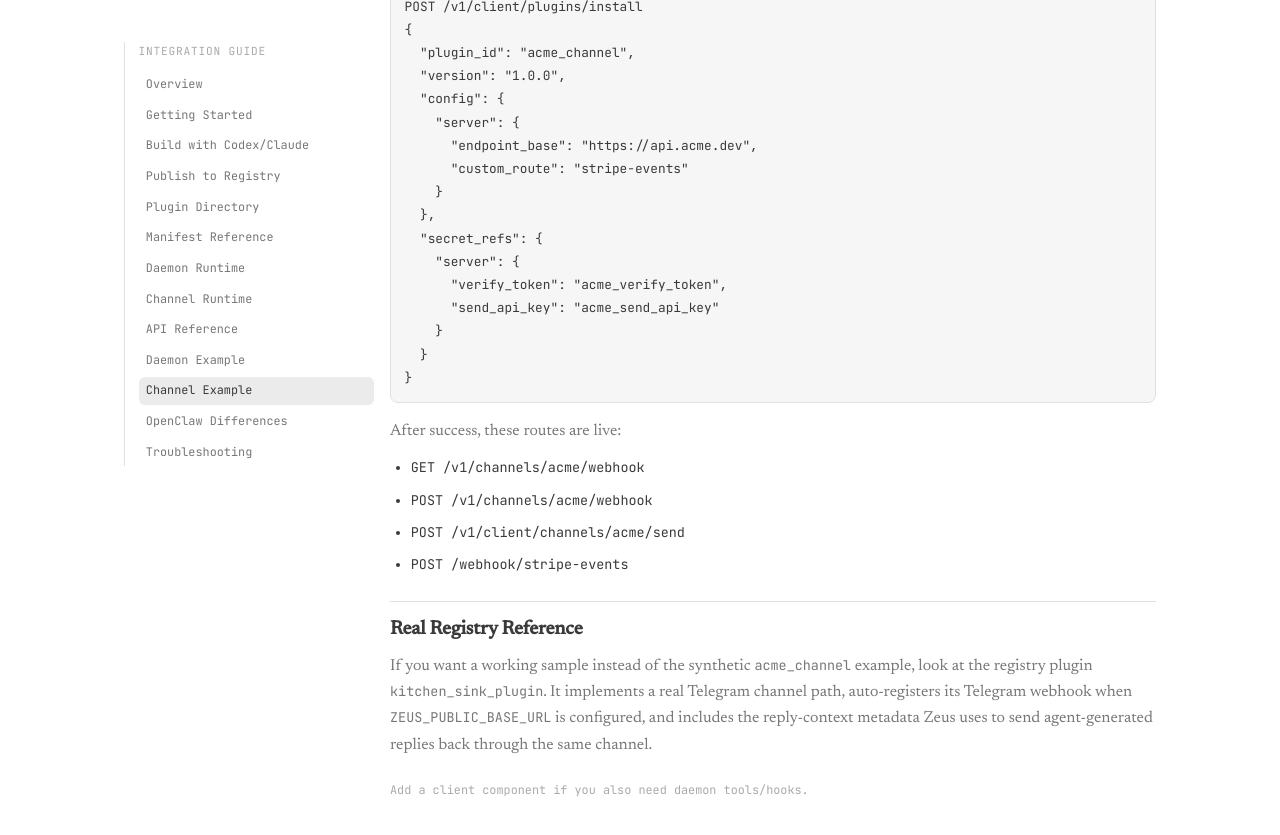
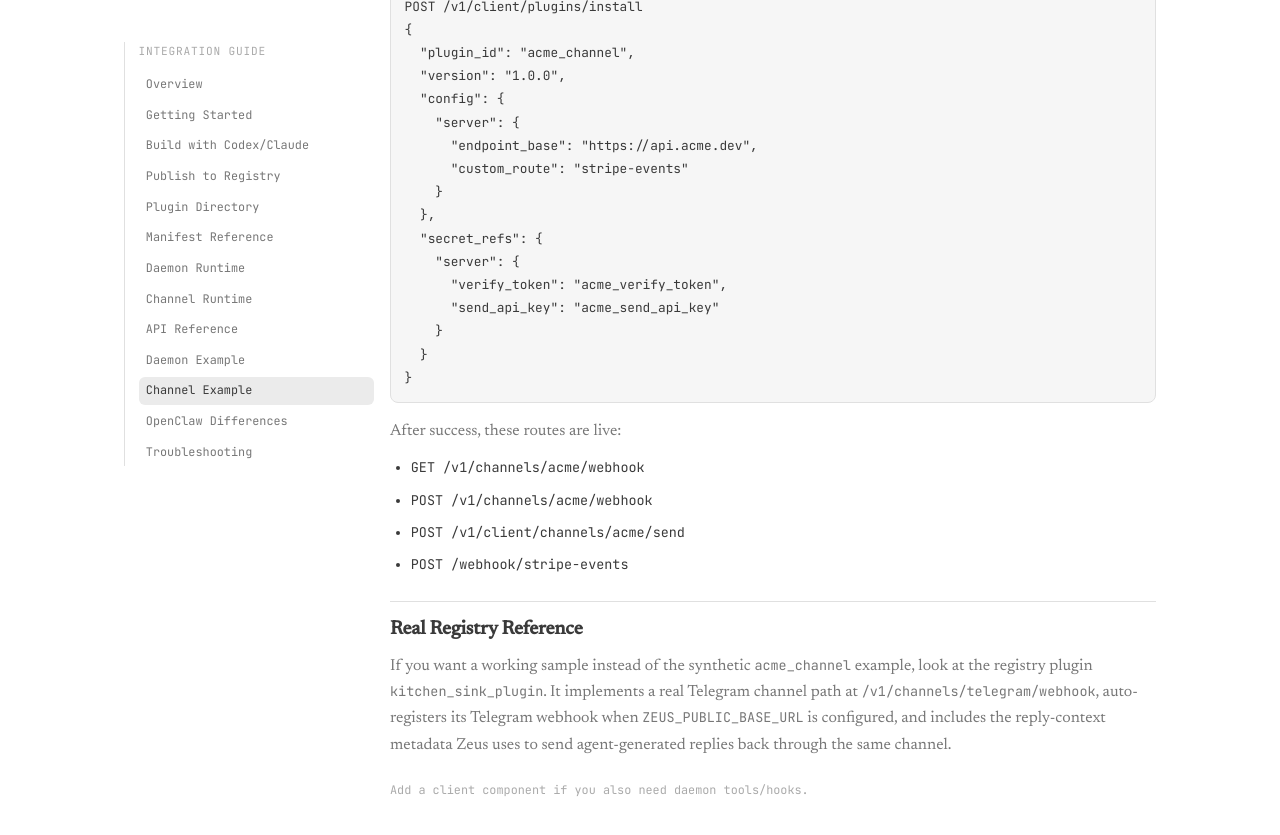
Before and after one commit to arslnb/arslnb.com, a Jekyll site: the page built from zeus/docs/examples-channel-plugin.html, in a window 1280 px wide and 900 px high, scrolled down 3259 px. Shown: the top 835 px of the window. Built offline with Jekyll 4.4.1, drawn with Linux system fonts in a browser that asks for light colours; some of the changed text lies outside the part shown.

Commit message:
docs: update channel plugin telegram reference

```diff
--- a/zeus/docs/channel-plugins.html
+++ b/zeus/docs/channel-plugins.html
@@ -69,6 +69,7 @@ permalink: "/zeus/docs/channel-plugins/"
       <h2>Event Stream Behavior</h2>
       <p>Plugin channel/webhook handlers can return message envelopes (or return values convertible to envelopes). Zeus normalizes output and emits it onto the same secure client event stream consumed by standard message APIs.</p>
       <p>If you want agent-driven replies to route back through the same channel automatically, include a provider-specific <code>metadata.reply_context</code> object on inbound envelopes. Zeus uses that reply context when the Mac app sends the final assistant response back through <code>POST /v1/client/channels/{channel}/send</code>.</p>
+      <p>Channel plugins should generally avoid provider-specific slash commands and instead let inbound messages flow through the normal agent loop. The live Telegram reference plugin follows that pattern.</p>
     </section>
 
     <section class="card">
--- a/zeus/docs/examples-channel-plugin.html
+++ b/zeus/docs/examples-channel-plugin.html
@@ -191,7 +191,7 @@ def register(ctx):
 
     <section class="card">
       <h2>Real Registry Reference</h2>
-      <p>If you want a working sample instead of the synthetic <code>acme_channel</code> example, look at the registry plugin <code>kitchen_sink_plugin</code>. It implements a real Telegram channel path, auto-registers its Telegram webhook when <code>ZEUS_PUBLIC_BASE_URL</code> is configured, and includes the reply-context metadata Zeus uses to send agent-generated replies back through the same channel.</p>
+      <p>If you want a working sample instead of the synthetic <code>acme_channel</code> example, look at the registry plugin <code>kitchen_sink_plugin</code>. It implements a real Telegram channel path at <code>/v1/channels/telegram/webhook</code>, auto-registers its Telegram webhook when <code>ZEUS_PUBLIC_BASE_URL</code> is configured, and includes the reply-context metadata Zeus uses to send agent-generated replies back through the same channel.</p>
     </section>
 
     <footer>
```
Also changed, not shown: other parts of zeus/docs/channel-plugins.html (+1 -1 lines), other parts of zeus/docs/examples-channel-plugin.html (+3 -3 lines).
